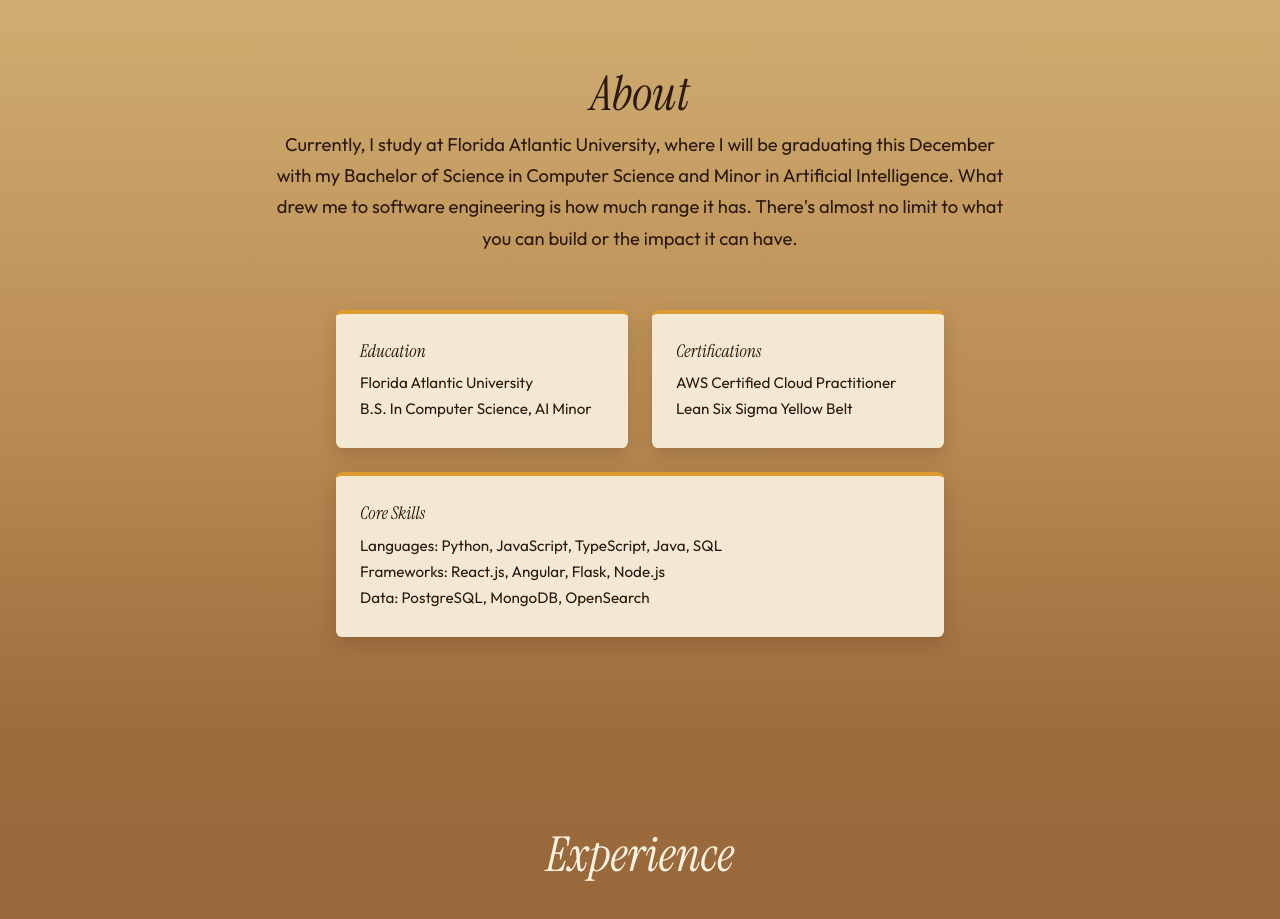
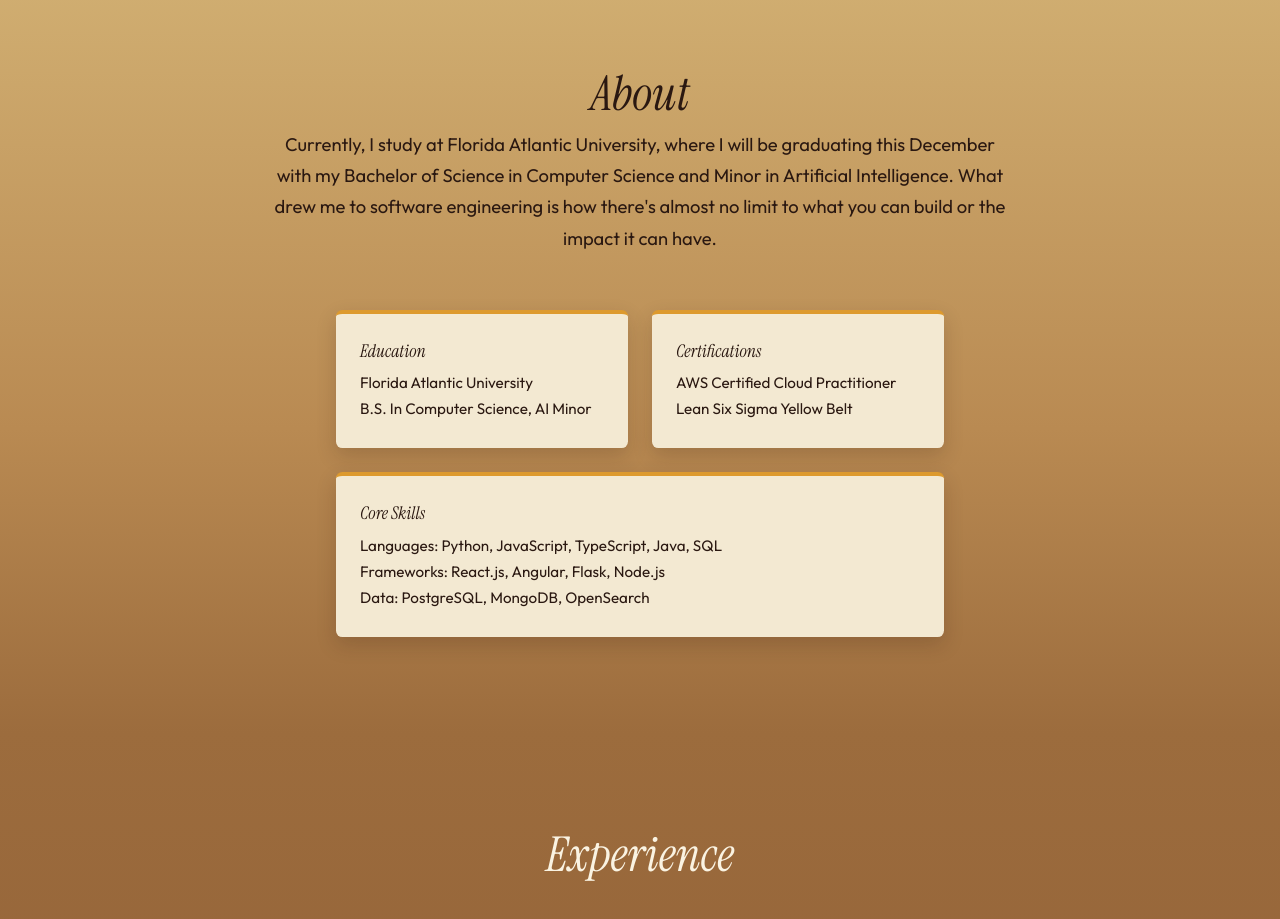
Before and after one commit to mgcapiendo/portfolio, a React (Vite) app: page / in a window 1280 px wide. Shown: the part 900-1819 px from the top of the page. Built offline with nearby package versions, Linux system fonts and the light colour scheme.

Commit message:
fix: changed about sentence to match my phrasing

```diff
--- a/src/components/About.jsx
+++ b/src/components/About.jsx
@@ -5,10 +5,9 @@ const About = () => {
                 <h1 className="reveal">About</h1>
 
                 <h2 className="about-bio reveal">
-                    Currently, I study at Florida Atlantic University, where I will be graduating this December with my Bachelor of Science in Computer Science and Minor in Artificial Intelligence.
-
-                    What drew me to software engineering is how much range it has. There's almost no limit to what you can build or the impact it can have.
-
+                    Currently, I study at Florida Atlantic University,
+                    where I will be graduating this December with my Bachelor of Science in Computer Science and Minor in Artificial Intelligence.
+                    What drew me to software engineering is how there's almost no limit to what you can build or the impact it can have.
                 </h2>
 
                 <div className="about-cards-container reveal-group">
```
